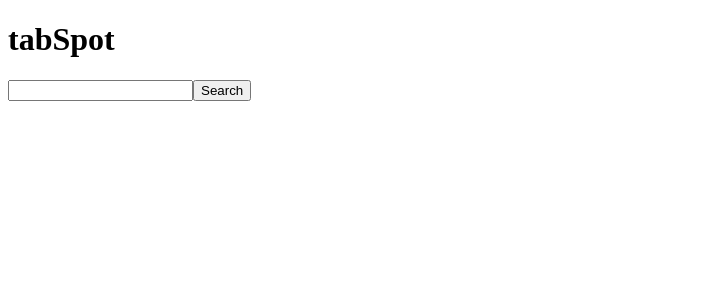
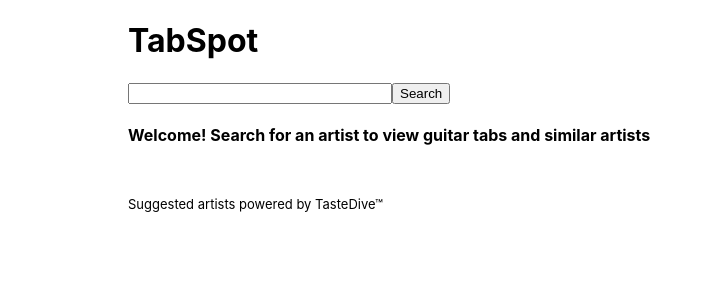
Before and after one commit to timhedge/tabSpot, a Next.js app: page / in a window 1280 px wide. Shown: the top 300 px of the page, without its empty margins (0-705 px from the left). Built offline with nearby package versions, Linux system fonts and the light colour scheme.

Commit message:
add styling to list, headings, footer, etc

```diff
--- a/components/app.js
+++ b/components/app.js
@@ -82,7 +82,7 @@ class App extends React.Component {
     return (
       <div>
         <Search handleChange={this.handleChange} handleSearchClick={this.handleSearchClick}/>
-        <h5 className={this.state.currentSearchQuery === '' ? "hide" : ""}>Tabs for {this.state.currentSearchQuery}</h5>
+        <h4>{this.state.currentSearchQuery === '' ? "Welcome! Search for an artist to view guitar tabs and similar artists" : `Tabs for ${this.state.currentSearchQuery}`}</h4>
         <List tabsList={this.state.tabsList} tabsSearchResults={this.state.tabsSearchResults}/>
         <h4 className={this.state.currentSearchQuery === '' ? "hide" : ""}>Artists you may like</h4>
         <List suggestionsList={this.state.suggestionsList} suggestionsResults={this.state.suggestionsResults} handleArtistClick={this.handleArtistClick}/>
--- a/components/listEntry.js
+++ b/components/listEntry.js
@@ -3,7 +3,7 @@ const ListEntry = (props) => {
     return (
       <>
         {props.entries.map(entry =>
-            <li onClick={props.handleArtistClick}>{entry.Name}</li>
+            <li className="horizontalList" onClick={props.handleArtistClick}><a href="#top">{entry.Name}</a></li>
         )}
       </>
     )
@@ -11,7 +11,7 @@ const ListEntry = (props) => {
     return (
       <>
         {props.entries.map(entry =>
-            <li><a href={`http://www.songsterr.com/a/wa/song?id=${entry.id}`} target="_blank">{entry.title} <span className="reveal">Click to view tabs on Songsterr</span></a></li>
+            <li className="tabsList"><a href={`http://www.songsterr.com/a/wa/song?id=${entry.id}`} target="_blank"><i className="fas fa-guitar blueGuitar"></i>&nbsp;&nbsp;{entry.title}&emsp;<span className="reveal">Click to view tabs on <span className="songsterr">Songsterr&trade;</span></span></a></li>
         )}
       </>
     )
--- a/pages/index.js
+++ b/pages/index.js
@@ -1,11 +1,18 @@
+import Head from 'next/head';
 import App from '../components/app.js';
 
 const HomePage = () => {
   return (
-    <div>
-      <h1>tabSpot</h1>
-      <App />
-    </div>
+    <>
+      <Head>
+        <script src="https://kit.fontawesome.com/3ce7718940.js" crossorigin="anonymous"></script>
+      </Head>
+      <div>
+        <h1>TabSpot<i className="fas fa-guitar blueGuitar"></i></h1>
+        <App />
+      </div>
+      <footer>Suggested artists powered by <a href="https://tastedive.com/" target="_blank">TasteDive&trade;</a></footer>
+    </>
   )
 }
 
--- a/styles/styles.css
+++ b/styles/styles.css
@@ -1,3 +1,33 @@
+html, body {
+  font-family: -apple-system, BlinkMacSystemFont, 'Segoe UI', Roboto, Oxygen, Ubuntu, Cantarell, 'Open Sans', 'Helvetica Neue', sans-serif;
+}
+
+body {
+  margin: 0 10% 5% 10%;
+}
+
+a {
+  text-decoration: none;
+  color: black;
+}
+
+ul {
+  list-style-type: none;
+  margin-bottom: 5%;
+}
+
+input {
+  width: 25%;
+}
+
+footer {
+  font-size: small;
+}
+
+.tabsList {
+  margin-bottom: 1em;
+}
+
 .hide {
   display: none;
 }
@@ -6,6 +36,28 @@
   visibility: hidden;
 }
 
+a:hover {
+  color: grey;
+}
+
 ul li a:hover span.reveal {
   visibility: visible;
+  color: grey;
 }
+
+ul li a:hover .blueGuitar {
+  color: #128df5;
+}
+
+.horizontalList {
+  display: inline-block;
+  margin-right: 5em;
+}
+
+.songsterr {
+  color: #128df5;
+}
+
+h1 i.blueGuitar {
+  color: #128df5;
+}
```
Also changed, not shown: 1 other file (tests, documents, lock files or other folders).
